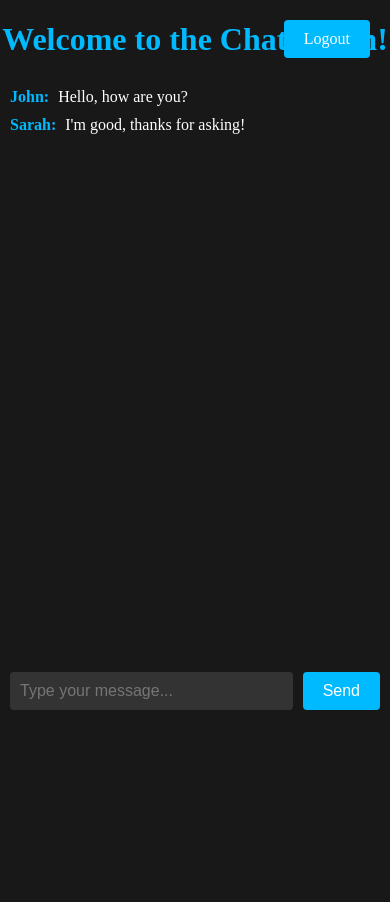
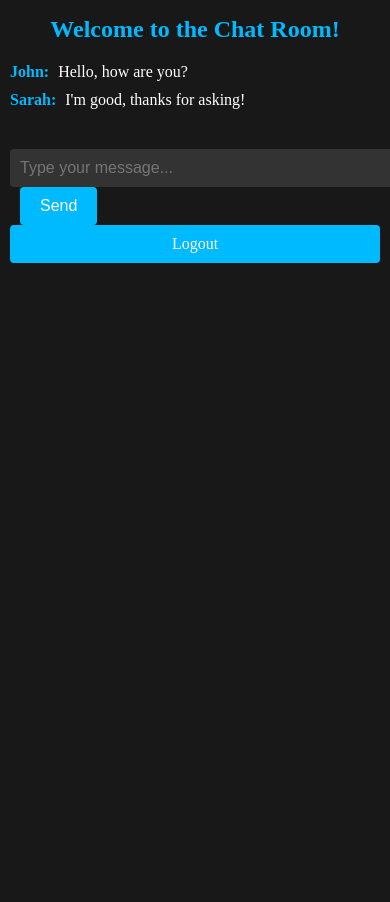
Before and after one commit to AnozieChibuike/webChatO, a Flask app: template app/templates/chat.html in a window 390 px wide; the page is wider, and only the part inside the window is pictured. After the commit the page ends 263 px from the top of that part, so only its background shows below. Run offline with Flask 3, Linux system fonts and the light colour scheme; the template is opened without the code that fills it, so the values that code supplies are empty; some libraries are stand-ins or nearby versions.

Commit message:
Update chat.html

```diff
--- a/app/templates/chat.html
+++ b/app/templates/chat.html
@@ -7,8 +7,6 @@
     <script src="https://cdnjs.cloudflare.com/ajax/libs/socket.io/4.0.1/socket.io.js" integrity="sha512-q/dWJ3kcmjBLU4Qc47E4A9kTB4m3wuTY7vkFJDTZKjTs8jhyGQnaUrxa0Ytd0ssMZhbNua9hE+E7Qv1j+DyZwA==" crossorigin="anonymous"></script>
   <style>
 /* Custom CSS styles for the techno-themed chat interface */
-/* Custom CSS styles for the chat interface */
- /* Custom CSS styles for the chat interface */
 
 body {
     background-color: #181818;
@@ -21,9 +19,6 @@ body {
     padding: 20px;
     background-color: #181818;
     color: #fff;
-    display: flex;
-    flex-direction: column;
-    height: calc(100vh - 40px); /* Subtracting 40px for padding */
 }
 
 h1 {
@@ -33,9 +28,9 @@ h1 {
 }
 
 .messages {
-    flex: 1;
+    margin-bottom: 20px;
     overflow-y: auto;
-    margin-bottom: 20px;
+    max-height: 300px;
 }
 
 .message {
@@ -54,6 +49,7 @@ h1 {
 .chat-input {
     display: flex;
     align-items: center;
+    margin-top: 20px;
 }
 
 .chat-input input[type="text"] {
@@ -78,9 +74,8 @@ h1 {
 }
 
 .logout-btn {
-    position: absolute;
-    top: 20px;
-    right: 20px;
+    display: block;
+    margin-top: 20px;
     padding: 10px 20px;
     background-color: #00baff;
     color: #fff;
@@ -88,20 +83,41 @@ h1 {
     text-decoration: none;
     border-radius: 4px;
     transition: background-color 0.3s;
+    text-align: center;
 }
 
 .logout-btn:hover {
     background-color: #0097d1;
 }
 
-@media (max-width: 414px) {
-    /* Styles for iPhone 8 Plus screen */
+@media (max-width: 480px) {
+    /* Styles for mobile devices */
     #chat-container {
         padding: 10px;
     }
 
+    h1 {
+        font-size: 24px;
+        margin-bottom: 10px;
+    }
+
     .messages {
-        max-height: calc(100vh - 280px); /* Adjust the value based on your content */
+        max-height: 200px;
+    }
+
+    .chat-input {
+        flex-direction: column;
+        align-items: flex-start;
+        margin-top: 10px;
+    }
+
+    .chat-input input[type="text"] {
+        width: 100%;
+        margin-top: 10px;
+    }
+
+    .logout-btn {
+        margin-top: 0;
     }
 }
 
```
